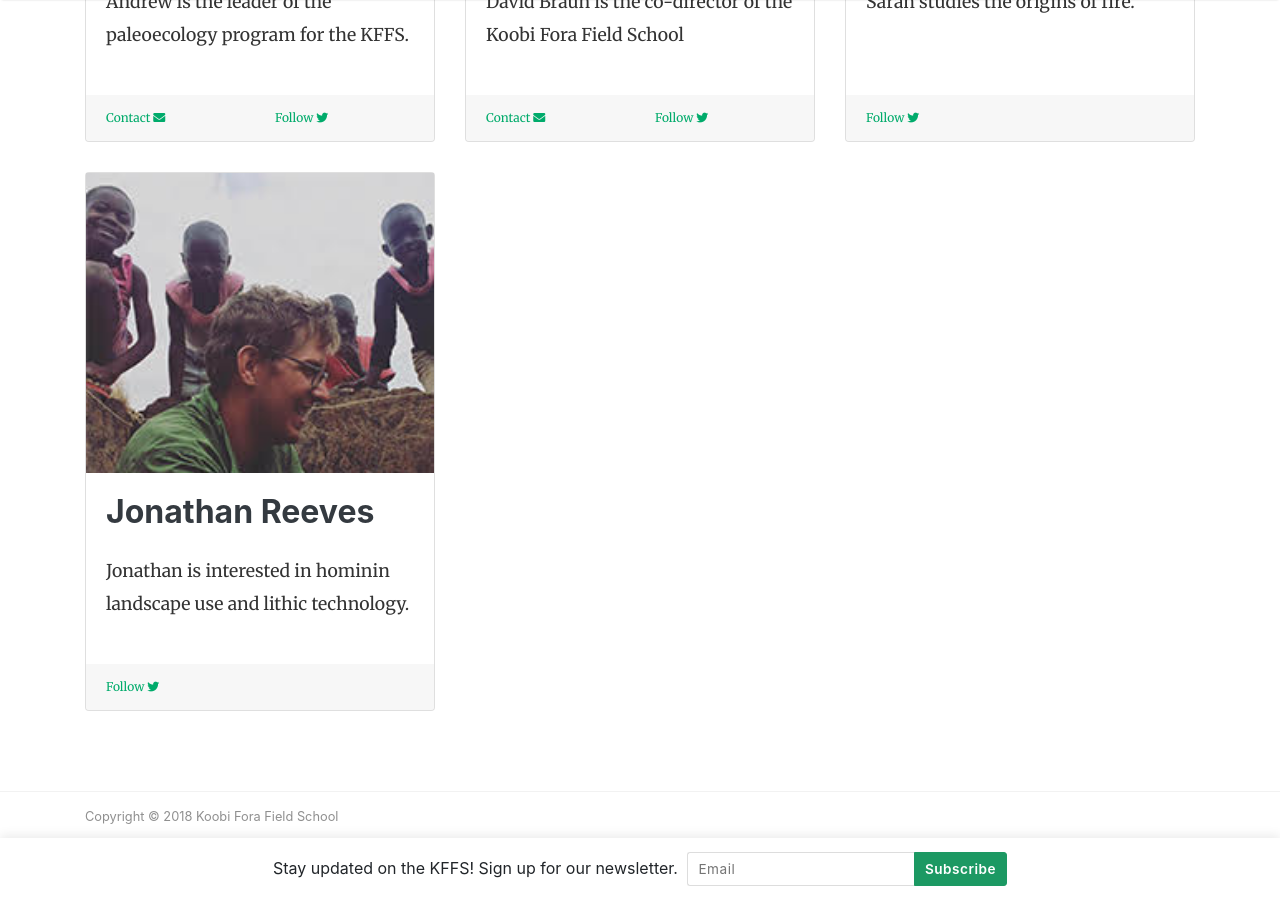
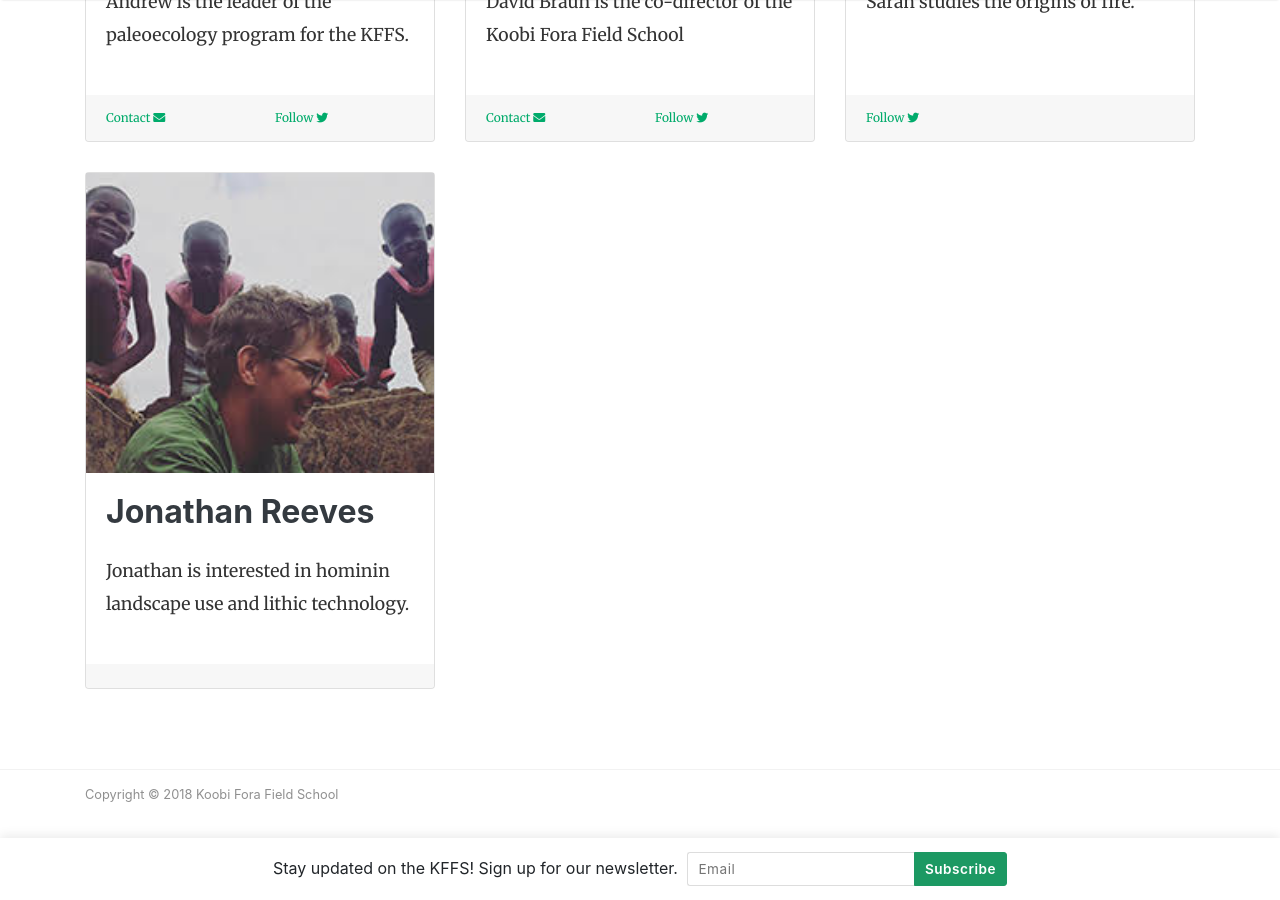
Before and after one commit to wabarr/KFFS, a Jekyll site: the page built from staff.md, in a window 1280 px wide and 900 px high, scrolled down 641 px. Built offline with Jekyll 4.4.1, drawn with Linux system fonts in a browser that asks for light colours; nearby versions of some CDN libraries; comment, search, counter and statistics services are not loaded.

Commit message:
Update staff.md

```diff
--- a/staff.md
+++ b/staff.md
@@ -33,7 +33,7 @@ layout: page
 </a>
 </div>
 {% endif %}
-{% if person.twitter %}
+{% if person.twitter != ""%}
 <div class="col-6">
 <a href="https://twitter.com/{{person.twitter | replace:'@',''}}">
    Follow <i class="fab fa-twitter fa-1x"></i>
```
